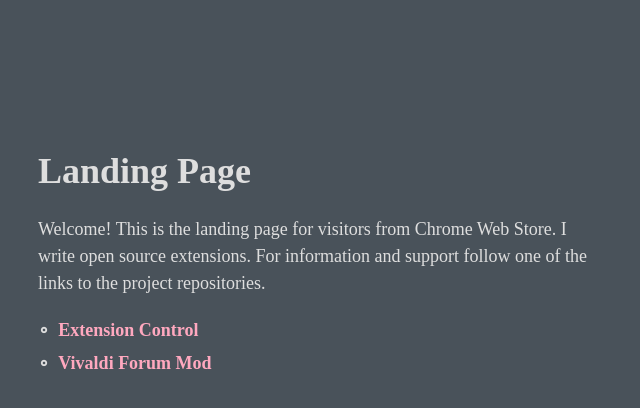
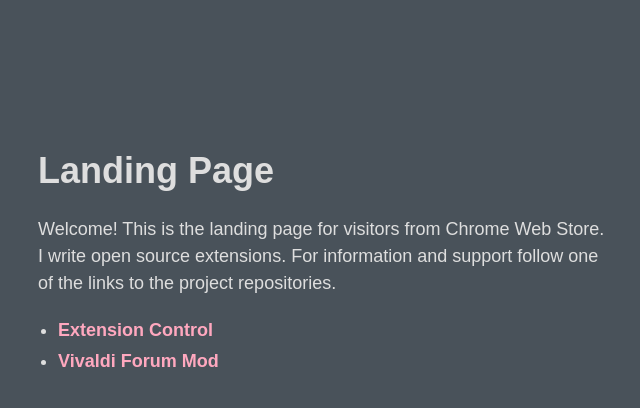
Before and after one commit to luetage/extensions, a plain HTML site: page index.html in a window 1280 px wide. Shown: the whole page, without its empty margins (317-957 px from the left). Drawn offline with Linux system fonts and the light colour scheme.

Commit message:
finish styling

```diff
--- a/index.html
+++ b/index.html
@@ -15,8 +15,8 @@
         the links to the project repositories.
       </p>
       <ul>
-        <li>&#x2218 &nbsp <a href="https://github.com/luetage/extension_control" rel="noreferrer noopener">Extension Control</a></li>
-        <li>&#x2218 &nbsp <a href="https://github.com/luetage/vivaldi_forum_mod" rel="noreferrer noopener">Vivaldi Forum Mod</a></li>
+        <li><a href="https://github.com/luetage/extension_control" rel="noreferrer noopener">Extension Control</a></li>
+        <li><a href="https://github.com/luetage/vivaldi_forum_mod" rel="noreferrer noopener">Vivaldi Forum Mod</a></li>
       </ul>
     </div>
   </body>
--- a/style.css
+++ b/style.css
@@ -1,6 +1,7 @@
 body {
   background-color: hsl(210, 10%, 32%);
   color: hsl(0, 0%, 87%);
+  font-family: sans-serif;
   font-size: 18px;
 }
 .content {
@@ -12,28 +13,16 @@ p {
   line-height: 1.5em;
 }
 ul {
-  padding-inline-start: 0px;
+  padding-inline-start: 20px;
   line-height: 1.7em;
 }
 li {
-  display: flex;
   font-weight: bold;
+}
+li:hover {
+  color: hsl(344, 100%, 83%);
 }
 a {
   color: hsl(344, 100%, 83%);
   text-decoration: none;
 }
-a::after {
-  content: "";
-  display: block;
-  position: initial;
-  margin: 0 auto;
-  height: 2px;
-  width: 0;
-  background: transparent;
-  transition: width 0.66s ease, background-color 1s ease !important;
-}
-a:hover::after {
-  width: 100%;
-  background: hsl(0, 0%, 87%);
-}
```
